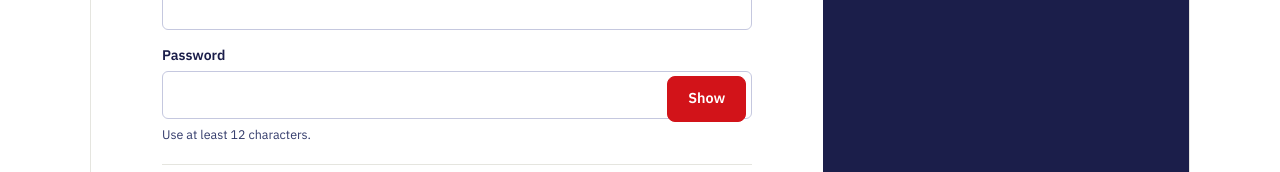
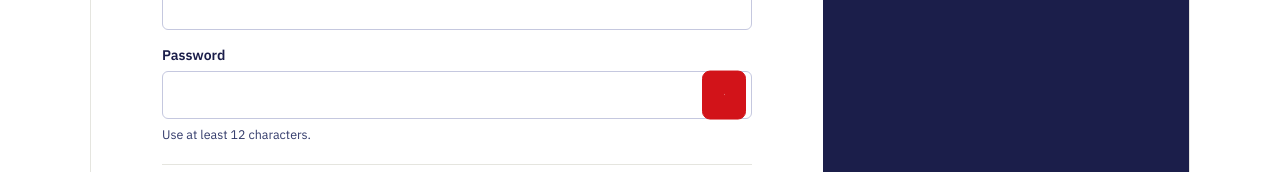
Before and after one commit to atanubera07/BloodSync, a Next.js app in the folder apps/web/: page /sign-up in a window 1280 px wide. Shown: the part 620-792 px from the top of the page. Built offline with nearby package versions, Linux system fonts and the light colour scheme; no server answers.

Commit message:
Improve sign-up password visibility control

```diff
--- a/apps/web/app/sign-up/page.tsx
+++ b/apps/web/app/sign-up/page.tsx
@@ -94,6 +94,7 @@ export default function SignUp() {
                   name="password"
                   type={showPassword ? 'text' : 'password'}
                   autoComplete="new-password"
+                  aria-describedby="signup-password-hint"
                   minLength={12}
                   maxLength={128}
                   required
@@ -105,10 +106,24 @@ export default function SignUp() {
                   aria-label={showPassword ? 'Hide password' : 'Show password'}
                   aria-pressed={showPassword}
                 >
-                  {showPassword ? 'Hide' : 'Show'}
+                  <svg
+                    aria-hidden="true"
+                    width="22"
+                    height="22"
+                    viewBox="0 0 24 24"
+                    fill="none"
+                    stroke="currentColor"
+                    strokeWidth="1.8"
+                    strokeLinecap="round"
+                    strokeLinejoin="round"
+                  >
+                    <path d="M2 12s3.6-6 10-6 10 6 10 6-3.6 6-10 6S2 12 2 12Z" />
+                    <circle cx="12" cy="12" r="3" />
+                    {showPassword && <path d="M3 21 21 3" />}
+                  </svg>
                 </button>
               </span>
-              <small>Use at least 12 characters.</small>
+              <small id="signup-password-hint">Use at least 12 characters.</small>
             </div>
             <div className="signup-divider">
               <span>Optional account details</span>
--- a/apps/web/app/style.css
+++ b/apps/web/app/style.css
@@ -1909,19 +1909,21 @@ button.toast-close {
   position: relative;
 }
 .password-field input {
-  padding-right: 4.2rem;
+  padding-right: 3.5rem;
 }
 .signup-form .password-toggle {
+  display: grid;
+  place-items: center;
   position: absolute;
   right: 0.35rem;
-  top: 0.3rem;
-  width: auto;
-  min-height: 35px;
-  padding: 0 0.55rem;
+  top: 50%;
+  transform: translateY(-50%);
+  width: 44px;
+  min-height: 44px;
+  padding: 0;
   background: transparent;
   border: 0;
   color: var(--navy);
-  font-size: 0.8rem;
 }
 .signup-form label.signup-consent {
   display: flex;
```
